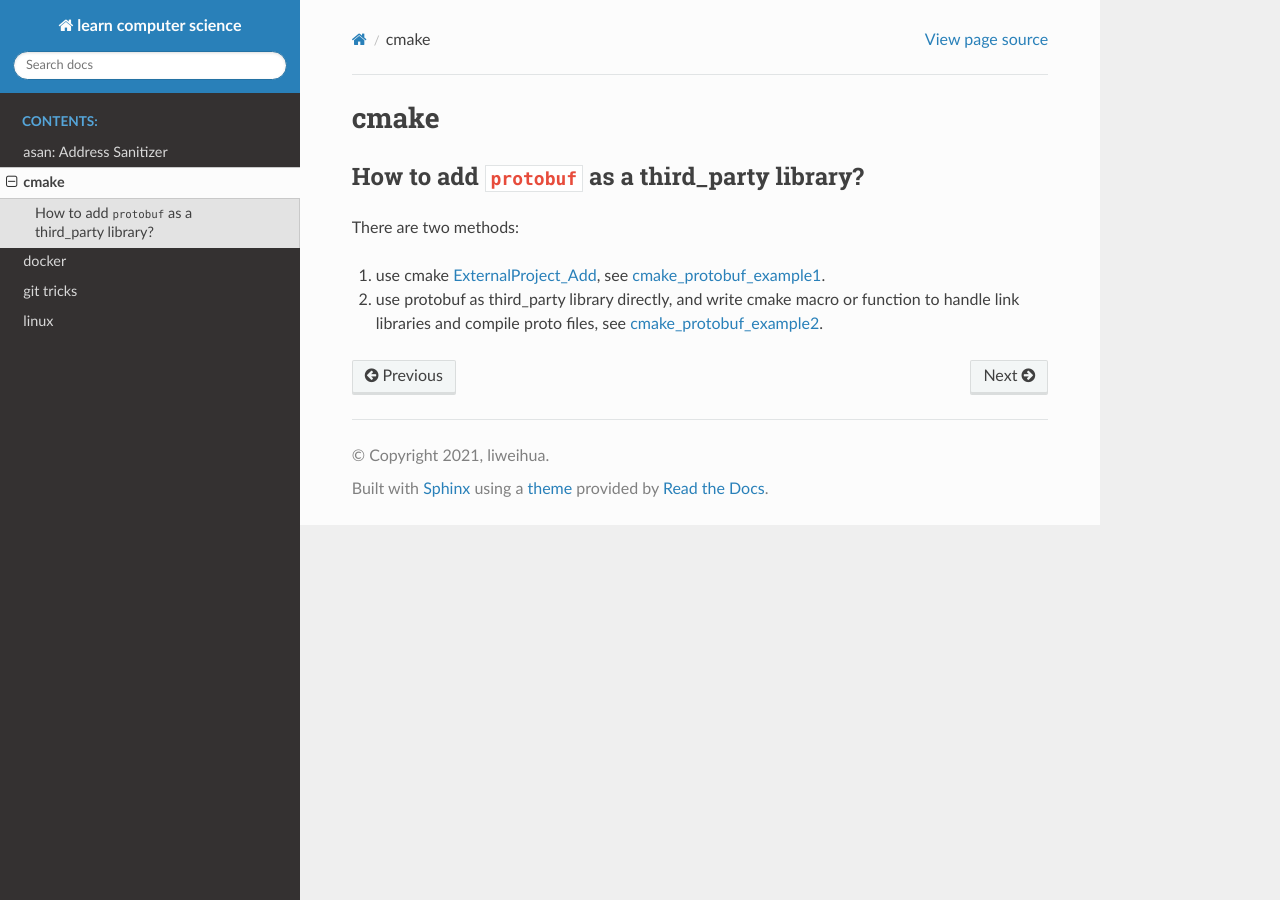
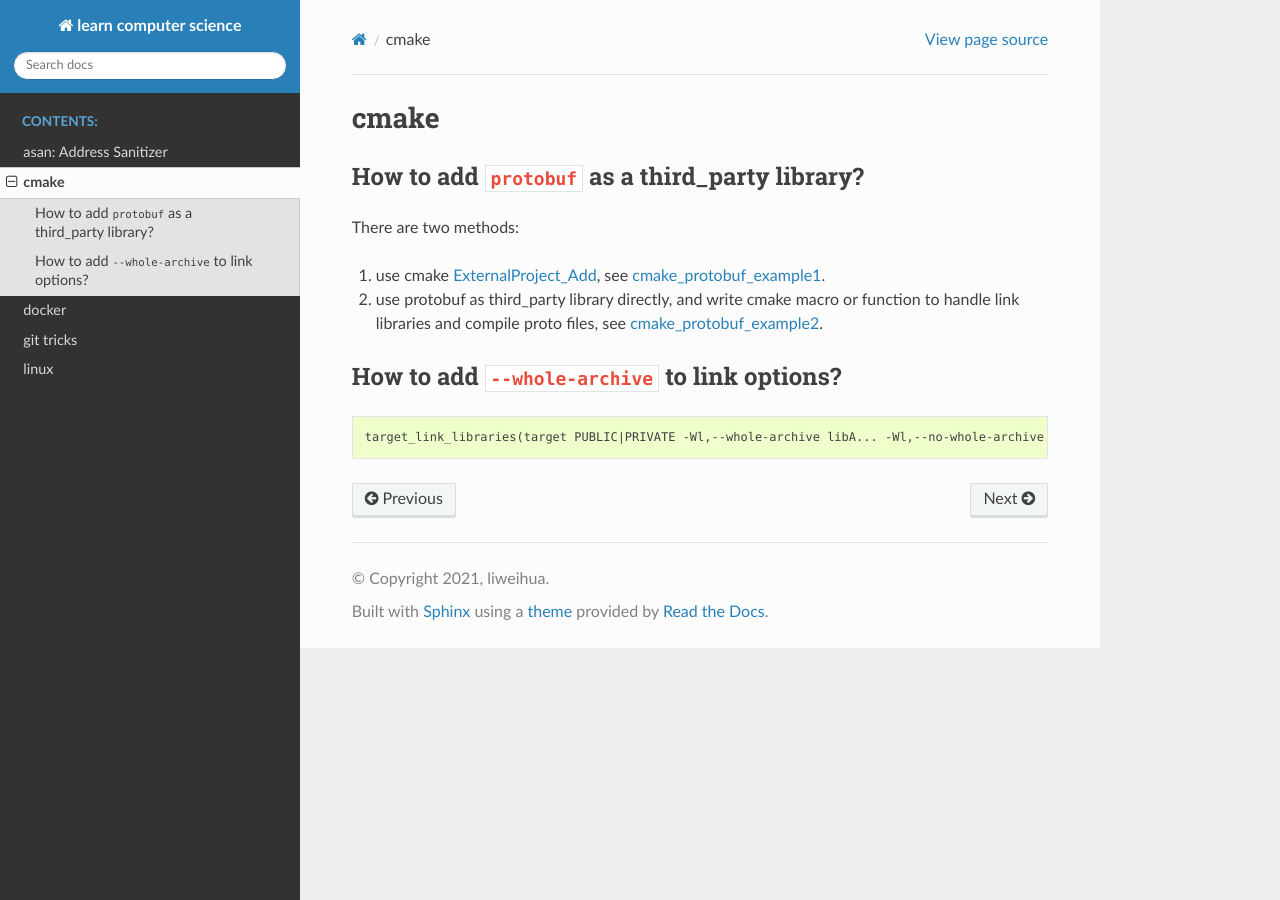
Before and after one commit to li-weihua/learn_cs, a Sphinx documentation site: the page built from docs/source/cmake.rst, in a window 1280 px wide. Built offline with Sphinx 7.4.7 and the Read the Docs theme 2.0.0, drawn with Linux system fonts in a browser that asks for light colours; formulas are drawn with MathJax 3.

Commit message:
update cmake

```diff
--- a/docs/source/cmake.rst
+++ b/docs/source/cmake.rst
@@ -15,3 +15,11 @@ There are two methods:
 .. _ExternalProject_Add: https://cmake.org/cmake/help/latest/module/ExternalProject.html
 .. _cmake_protobuf_example1: https://github.com/li-weihua/cmake_protobuf_example1
 .. _cmake_protobuf_example2: https://github.com/li-weihua/cmake_protobuf_example2
+
+
+How to add ``--whole-archive`` to link options?
+---------------------------------------------------
+
+::
+
+    target_link_libraries(target PUBLIC|PRIVATE -Wl,--whole-archive libA... -Wl,--no-whole-archive ...)
```
